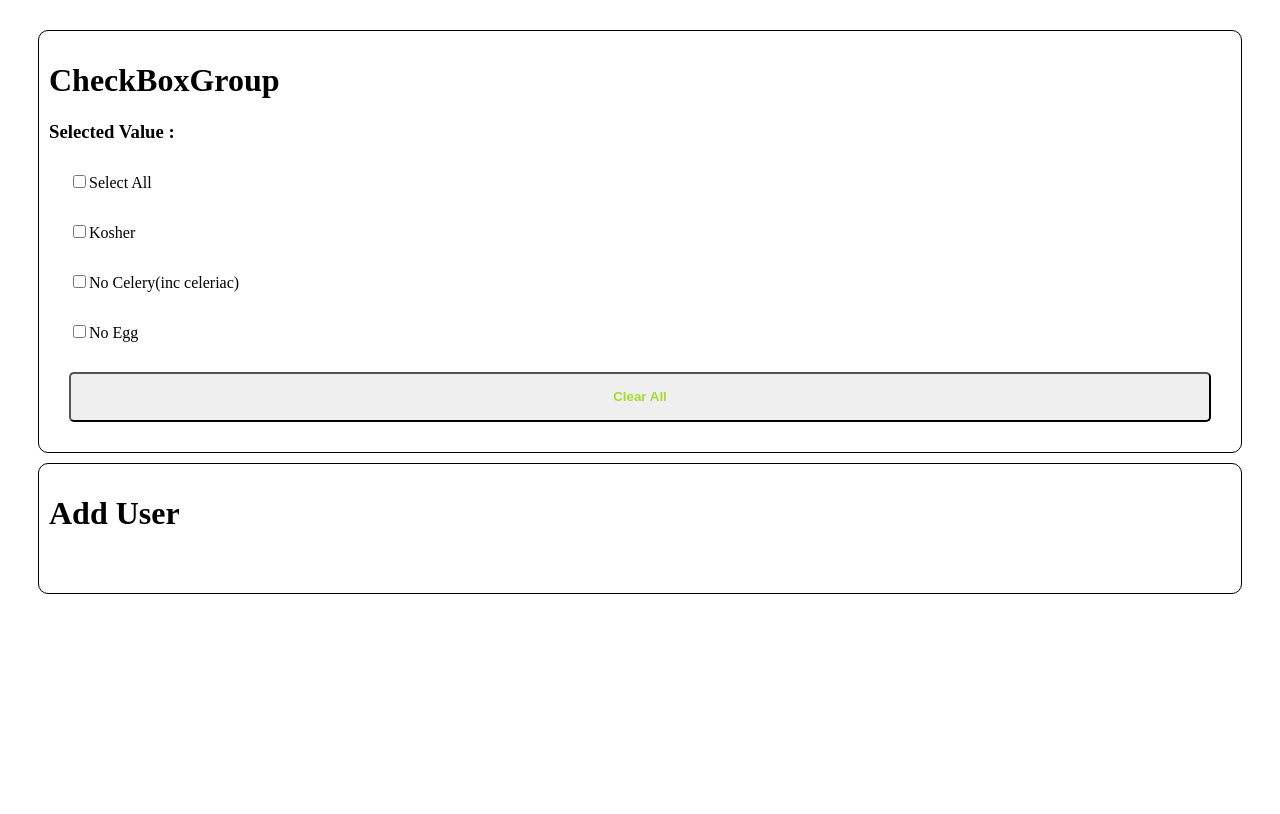
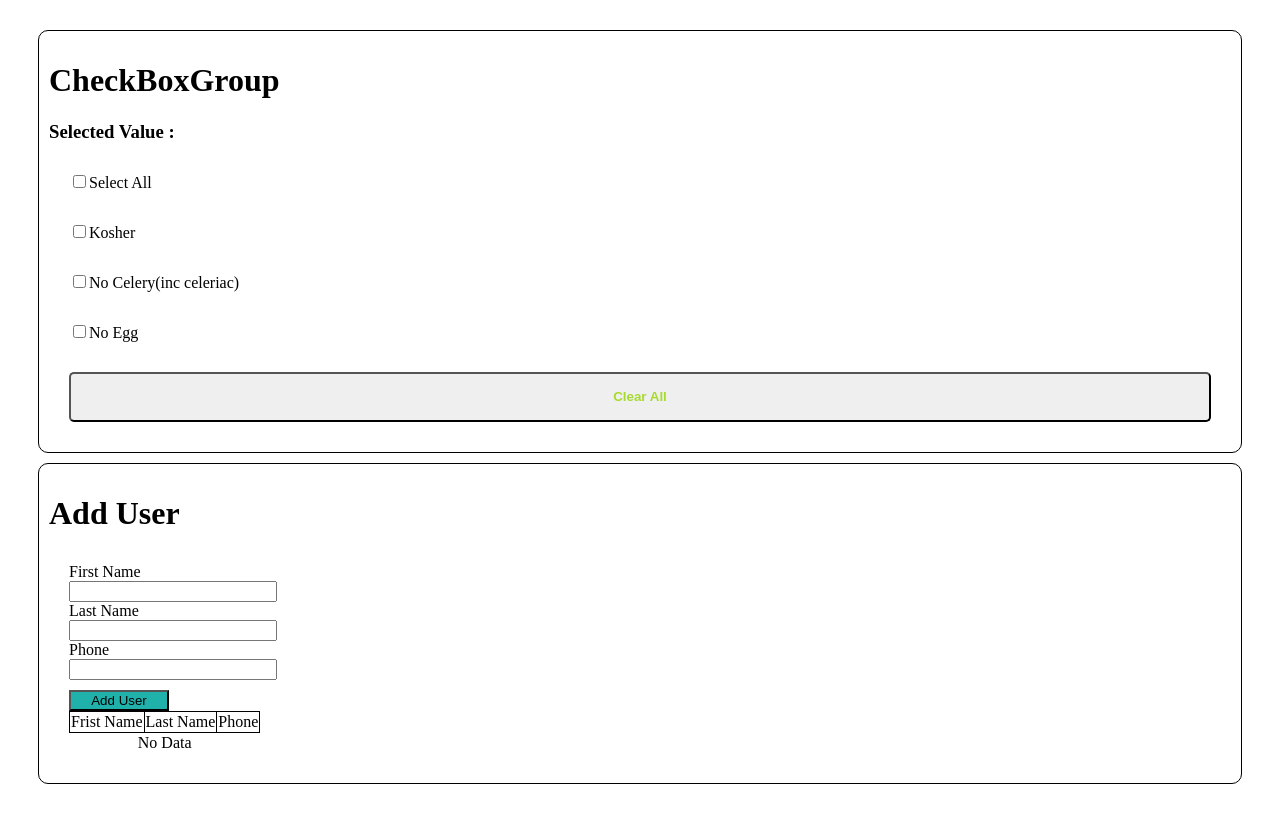
Before and after one commit to guanfei24/my-react-app, a React (Create React App) app: page / in a window 1280 px wide. Built offline with nearby package versions, Linux system fonts and the light colour scheme.

Commit message:
2nd assignment finished

```diff
--- a/src/Day5/AddUserForm.jsx
+++ b/src/Day5/AddUserForm.jsx
@@ -1,8 +1,89 @@
+import { useState } from "react";
+
 export default function AddUserForm() {
+  const [userList, setUserList] = useState([]);
+  const [firstName, setFirstName] = useState("");
+  const [lastName, setLastName] = useState("");
+  const [phone, setPhone] = useState("");
+
+  const onSubmit = (e) => {
+    e.preventDefault();
+    setUserList([
+      ...userList,
+      {
+        firstName: firstName,
+        lastName: lastName,
+        phone: phone,
+      },
+    ]);
+    setFirstName("");
+    setLastName("");
+    setPhone("");
+  };
   return (
     <div className="divAddUser">
       <h1>Add User</h1>
-      <div></div>
+      <div>
+        <form onSubmit={onSubmit}>
+          <label>First Name </label>
+          <input
+            type="text"
+            value={firstName}
+            onChange={(e) => {
+              setFirstName(e.target.value);
+            }}
+            required
+          ></input>
+          <label>Last Name </label>
+          <input
+            type="text"
+            value={lastName}
+            onChange={(e) => {
+              setLastName(e.target.value);
+            }}
+            required
+          ></input>
+          <label>Phone</label>
+          <input
+            type="number"
+            value={phone}
+            onChange={(e) => {
+              setPhone(e.target.value);
+            }}
+            required
+          ></input>
+          <button type="submit" className="btnAddUser">
+            Add User
+          </button>
+        </form>
+        <table>
+          <thead>
+            <tr>
+              <td className="td">Frist Name</td>
+              <td className="td">Last Name</td>
+              <td className="td">Phone</td>
+            </tr>
+          </thead>
+          <tbody>
+            {userList.length > 0 ? (
+              userList.map((user, index) => {
+                const { firstName, lastName, phone } = user;
+                return (
+                  <tr key={index}>
+                    <td>{firstName}</td>
+                    <td>{lastName}</td>
+                    <td>{phone}</td>
+                  </tr>
+                );
+              })
+            ) : (
+              <tr>
+                <td colSpan="3">No Data</td>
+              </tr>
+            )}
+          </tbody>
+        </table>
+      </div>
     </div>
   );
 }
--- a/src/Day5/style.css
+++ b/src/Day5/style.css
@@ -10,7 +10,14 @@
   border-radius: 10px;
   margin: 10px;
 }
-
+form {
+  display: flex;
+  flex-direction: column;
+}
+input[type="text"],
+input[type="number"] {
+  width: 200px;
+}
 div {
   padding: 10px;
   border-radius: 10px;
@@ -24,3 +31,15 @@ div {
   height: 50px;
   padding: 0;
 }
+.btnAddUser {
+  background-color: lightseagreen;
+  width: 100px;
+  margin-top: 10px;
+}
+table {
+  text-align: center;
+  border-collapse: collapse;
+}
+.td {
+  border: 1px solid black;
+}
```
